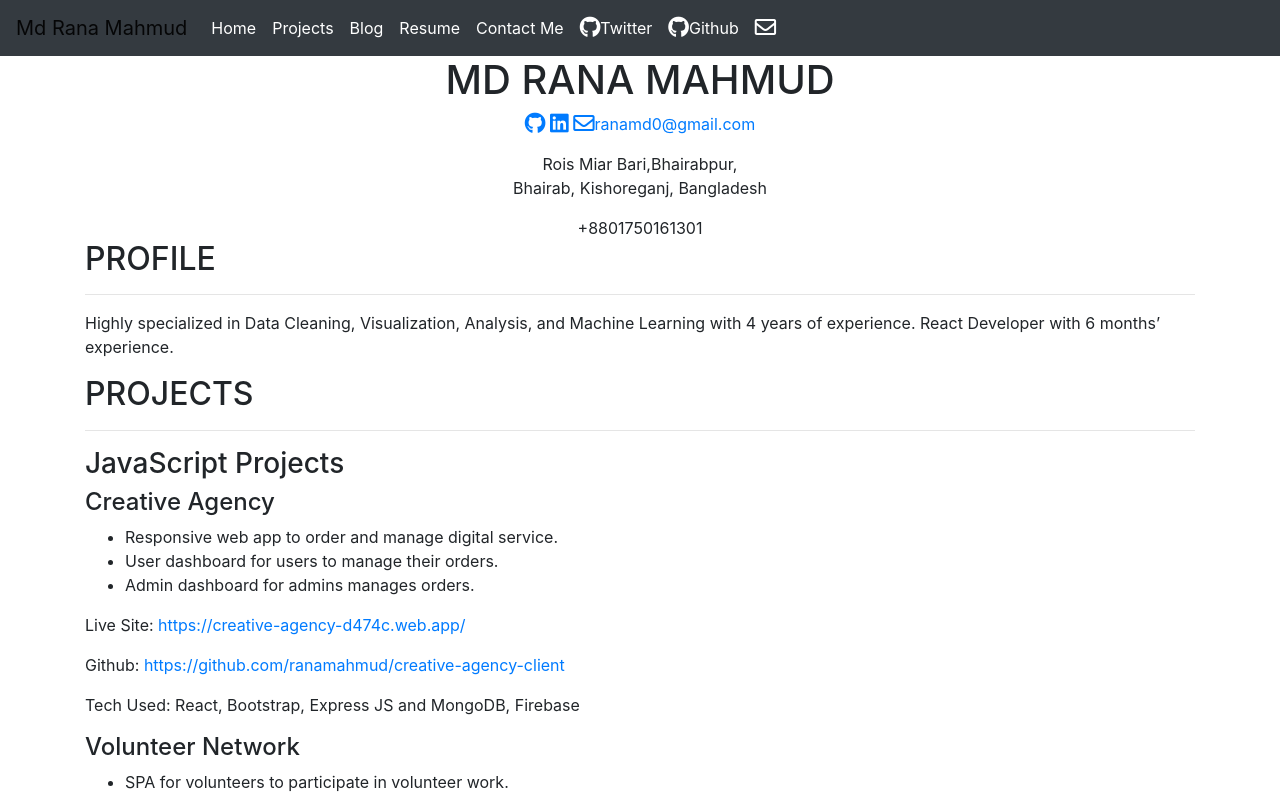
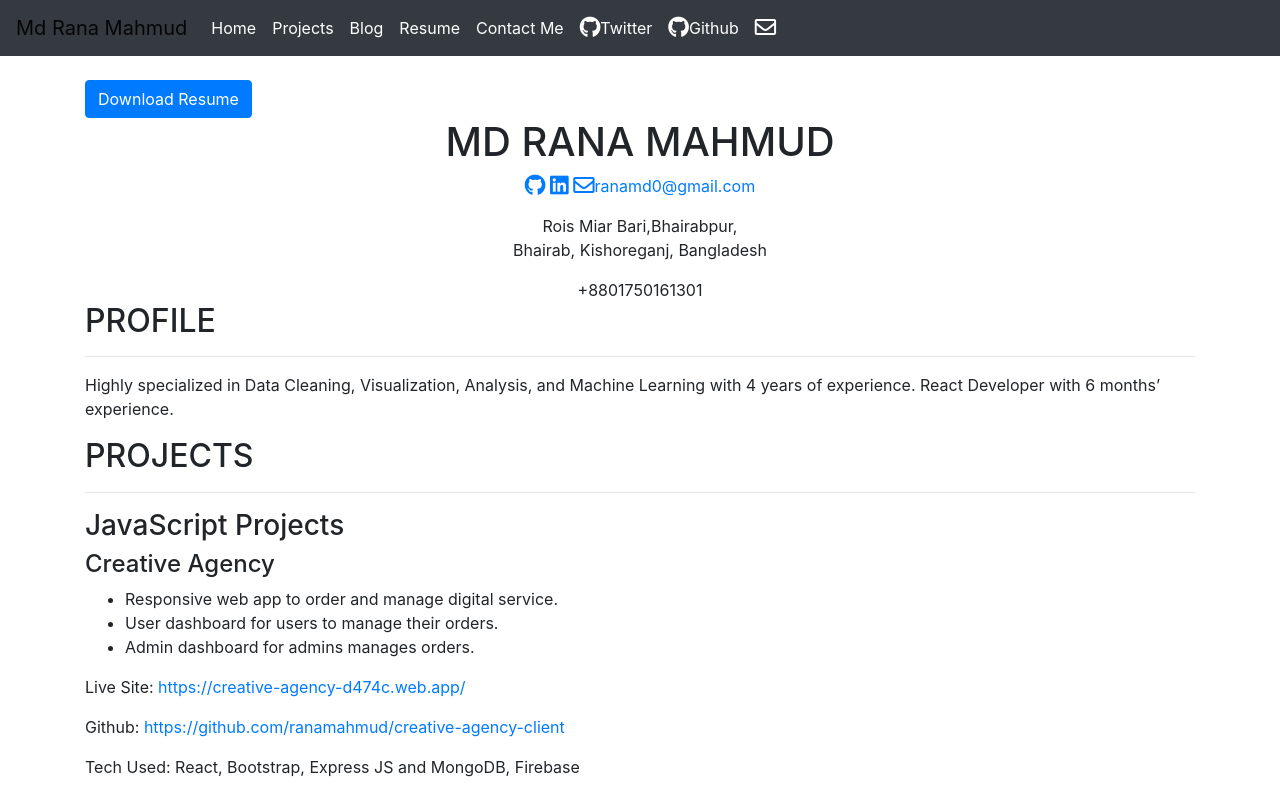
Before and after one commit to ranamahmud/developer-portfolio, a React (Create React App) app: page /resume in a window 1280 px wide. Shown: the top 797 px of the page. Built offline with nearby package versions, Linux system fonts and the light colour scheme.

Commit message:
resume donwload done

```diff
--- a/src/components/Resume/Resume.js
+++ b/src/components/Resume/Resume.js
@@ -6,7 +6,12 @@ const Resume = () => {
     return (
         <Fragment>
             <Navigation />
+
+            <br/>
             <Container>
+                <a href={require('../../images/md-rana-mahmud.pdf').default} download> <button className="btn btn-primary">Download Resume</button></a>
+
+
                 <div>
                     <div className="text-center">
                         <h1>MD RANA MAHMUD</h1>
```
